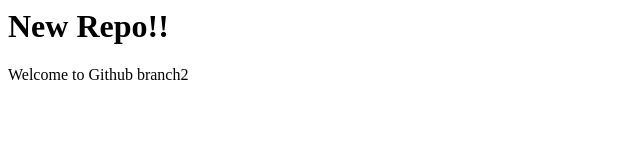
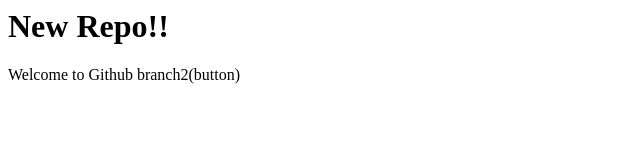
Before and after one commit to Popuri-Sowmya/git-tutorial, a plain HTML site: page index.html in a window 1280 px wide. Shown: the full height of the page, 0-640 px from the left. Drawn offline with Linux system fonts and the light colour scheme.

```diff
--- a/index.html
+++ b/index.html
@@ -1,2 +1,2 @@
 <h1>New Repo!!</h1>
-<p>Welcome to Github branch2</p>
+<p>Welcome to Github branch2(button)</p>
```
